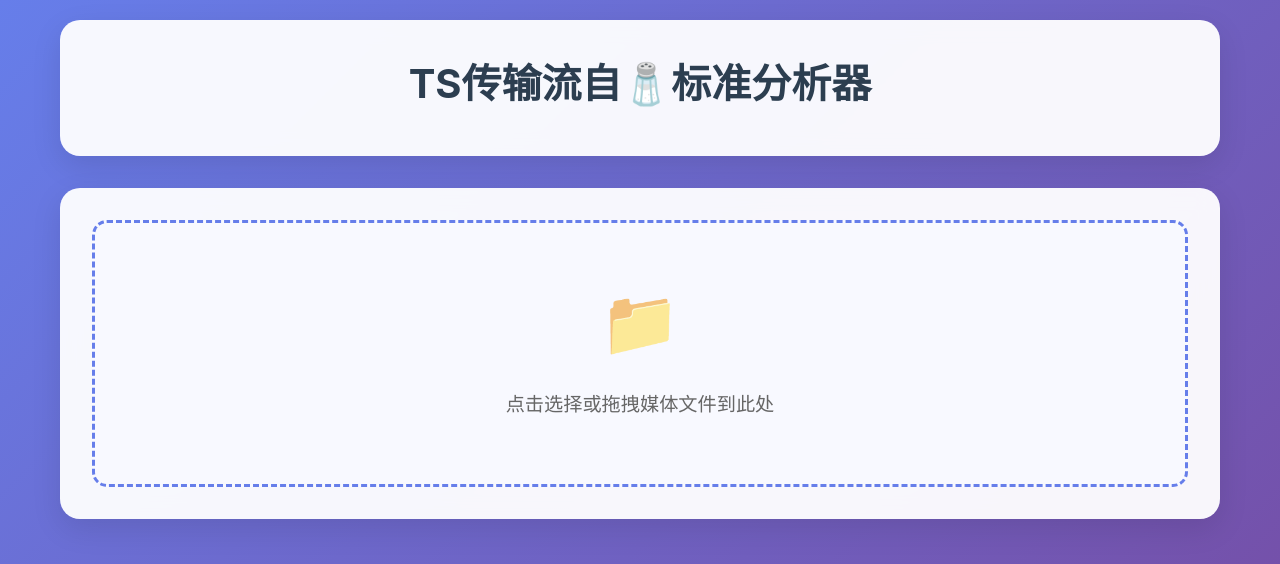
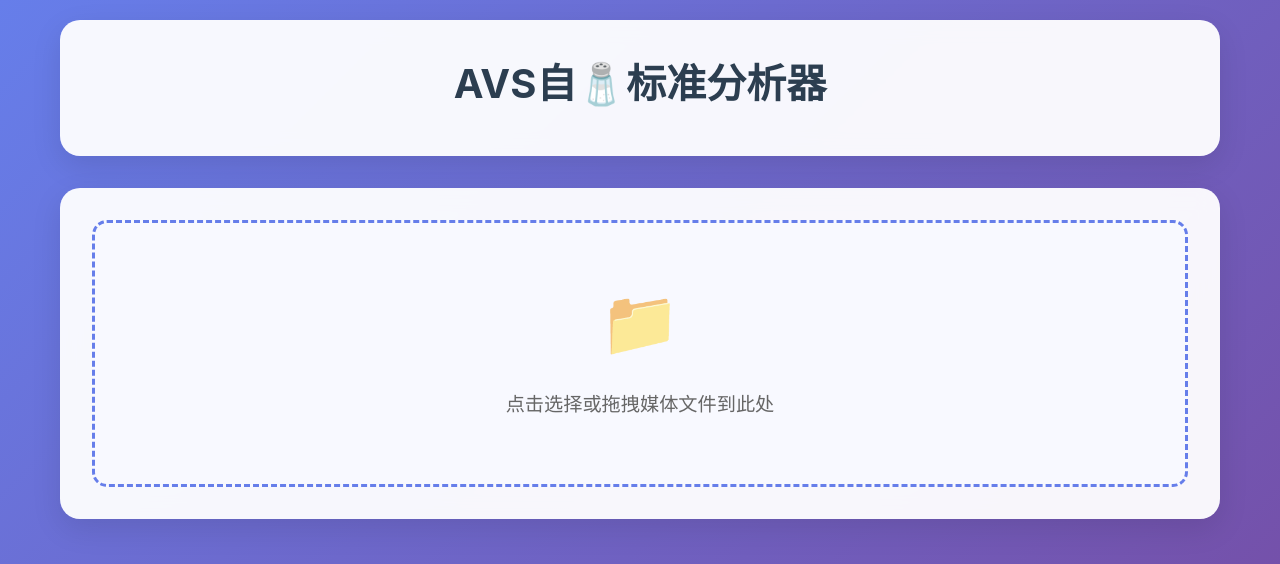
Before and after one commit to Jengdrak/avs-media-analyzer, a website with bundled scripts: page index.html in a window 1280 px wide. Shown: the top 564 px of the page. Built offline with nearby package versions, Linux system fonts and the light colour scheme.

Commit message:
modify name

```diff
--- a/index.html
+++ b/index.html
@@ -3,13 +3,13 @@
 <head>
     <meta charset="UTF-8">
     <meta name="viewport" content="width=device-width, initial-scale=1.0">
-    <title>TS传输流自研标准分析器</title>
+    <title>AVS自研标准分析器</title>
     <link rel="stylesheet" href="style.css">
 </head>
 <body>
     <div class="container">
         <header>
-            <h1>TS传输流自🧂标准分析器</h1>
+            <h1>AVS自🧂标准分析器</h1>
         </header>
 
         <main>
--- a/package.json
+++ b/package.json
@@ -1,7 +1,7 @@
 {
   "name": "ts-avs-analyzer",
   "version": "1.2.0",
-  "description": "TS传输流自研标准分析器",
+  "description": "AVS自研标准分析器",
   "main": "index.html",
   "scripts": {
     "dev": "live-server .",
@@ -42,6 +42,7 @@
   },
   "homepage": "https://github.com/Jengdrak/ts-avs-analyzer#readme",
   "dependencies": {
+    "@sylphlab/pdf-reader-mcp": "^0.3.23",
     "html-inline": "^1.2.0"
   },
   "engines": {
```
